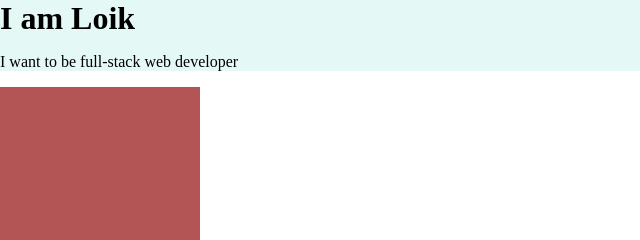
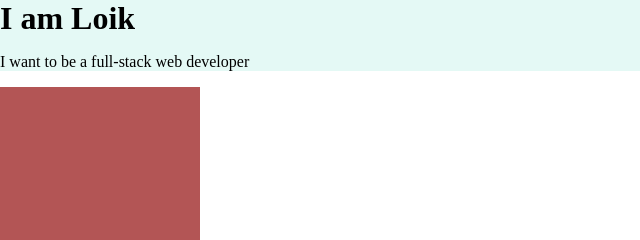
Before and after one commit to loikvokhidov/CSS---My-Site, a plain HTML site: page index.html in a window 1280 px wide. Shown: the top 240 px of the page, 0-640 px from the left. Drawn offline with Linux system fonts and the light colour scheme.

Commit message:
Update index.html

```diff
--- a/index.html
+++ b/index.html
@@ -10,7 +10,7 @@
 
     <div class="div-top">
       <h1>I am Loik</h1>
-      <p>I want to be full-stack web developer</p>
+      <p>I want to be a full-stack web developer</p>
     </div>
 
     <div class="div-mid">
```
